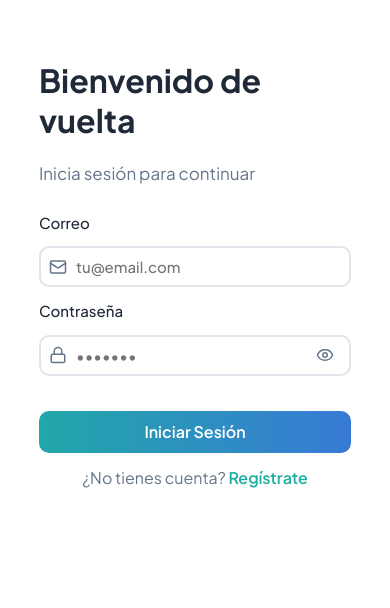
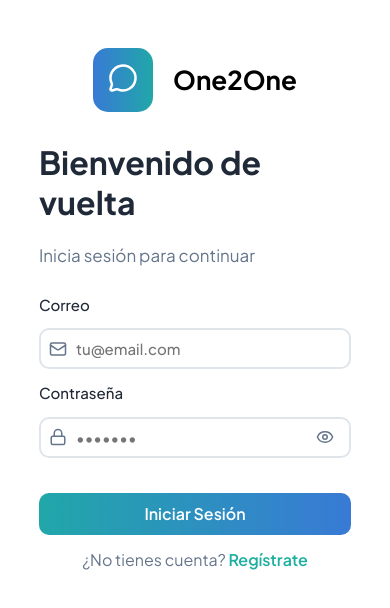
Before and after one commit to paoHernandez05/One2One, a React (Vite) app: page /auth in a window 390 px wide. Shown: the top 608 px of the page. Built offline with nearby package versions, Linux system fonts and the light colour scheme.

Commit message:
Added BrandHeader to every login/register/verify view

```diff
--- /dev/null
+++ b/src/components/RegisterUserPage/BrandHeader.jsx
@@ -0,0 +1,18 @@
+import background from "../../assets/auth-bg.jpg";
+import styles from "./BrandHeader.module.css";
+import { MessageCircle } from "lucide-react";
+
+function BrandHeader() {
+    return (
+        <>
+            <div className={styles.container}>
+                <div className={styles.logoContainer}>
+                    <MessageCircle size={30} color="white" />
+                </div>
+                <p className={styles.brand}>One2One</p>
+            </div>
+        </>
+    );
+}
+
+export default BrandHeader;
--- /dev/null
+++ b/src/components/RegisterUserPage/BrandHeader.module.css
@@ -0,0 +1,18 @@
+.container {
+    display: flex;
+    justify-content: center;
+    align-items: center;
+    gap: 20px;
+    margin-bottom: 20px;
+}
+
+.logoContainer {
+    background-image: var(--primary-gradient);
+    padding: 15px;
+    border-radius: 15px;
+}
+
+.brand {
+    font-size: 26px;
+    font-weight: bold;
+}
--- a/src/components/RegisterUserPage/RegisterUser.module.css
+++ b/src/components/RegisterUserPage/RegisterUser.module.css
@@ -11,6 +11,7 @@
 }
 
 @media (max-width: 1060px) {
+
   .rightView {
     width: 100%;
   }
--- a/src/components/RegisterUserPage/VerifyForm.jsx
+++ b/src/components/RegisterUserPage/VerifyForm.jsx
@@ -5,7 +5,7 @@ import {
   Mail,
   Send,
   ShieldCheck,
-  SendToBack,
+  ArrowLeft,
 } from "lucide-react";
 import { useState, useEffect } from "react";
 import { useNavigate, useLocation } from "react-router-dom";
@@ -114,6 +114,8 @@ function VerifyForm() {
   }
   return (
     <>
+      <p className={styles.backContent} onClick={() => navigate("/auth/login")}>
+        <ArrowLeft size={18} />Volver</p>
       <div className={styles.header}>
         <div className={styles.iconBox}>
           <ShieldCheck size={22} />
@@ -124,7 +126,6 @@ function VerifyForm() {
           <span>Confirma tu identidad por correo</span>
         </div>
       </div>
-
       <p className={styles.description}>
         Enviaremos un código de 6 dígitos a tu correo electrónico para verificar
         tu identidad.
@@ -189,7 +190,6 @@ function VerifyForm() {
       <div>
         <p>Ingresa el código de 6 dígitos</p>
       </div>
-      <p onClick={() => navigate("/auth/login")}>Volver al login</p>
     </>
   );
 }
--- a/src/components/RegisterUserPage/VerifyForm.module.css
+++ b/src/components/RegisterUserPage/VerifyForm.module.css
@@ -2,6 +2,21 @@
   display: flex;
   align-items: center;
   gap: 14px;
+}
+
+.backContent {
+  display: flex;
+  flex-direction: row;
+  align-items: center;
+  gap: 10px;
+  cursor: pointer;
+  font-weight: 500;
+  color: var(--secondary-color);
+  margin-bottom: 30px;
+}
+
+.backContent:hover {
+  color: var(--title-color);
 }
 
 .iconBox {
@@ -13,8 +28,10 @@
   align-items: center;
   justify-content: center;
 
-  background-color: #e6f4f1; /* verde muy suave */
-  color: #2bb3a3; /* color del icono */
+  background-color: #e6f4f1;
+  /* verde muy suave */
+  color: #2bb3a3;
+  /* color del icono */
 }
 
 .text {
@@ -129,6 +146,7 @@
 .readMode {
   background: transparent;
 }
+
 .editing {
   background: white;
   border: 1px solid #14b8a6;
@@ -138,7 +156,8 @@
   font-size: 14px;
   color: #14b8a6;
   cursor: pointer;
-  white-space: nowrap; /* evita que se rompa línea */
+  white-space: nowrap;
+  /* evita que se rompa línea */
 }
 
 .emailMessage {
--- a/src/pages/user/RegisterUserLayout.jsx
+++ b/src/pages/user/RegisterUserLayout.jsx
@@ -6,6 +6,8 @@ import RegisterForm from "../../components/RegisterUserPage/RegisterForm";
 import VerifyForm from "../../components/RegisterUserPage/VerifyForm";
 import { Outlet } from "react-router-dom";
 import { useIsMobile } from "../../hooks/isMobile";
+import BrandHeader from "../../components/RegisterUserPage/BrandHeader";
+
 
 function RegisterUserLayout() {
   const isMobile = useIsMobile(1060);
@@ -33,6 +35,8 @@ function RegisterUserLayout() {
             <LeftPanel />
         }
         <div className={styles.rightView}>
+          {isMobile ? <BrandHeader /> : ""}
+
           <Outlet />
         </div>
       </div>
```
